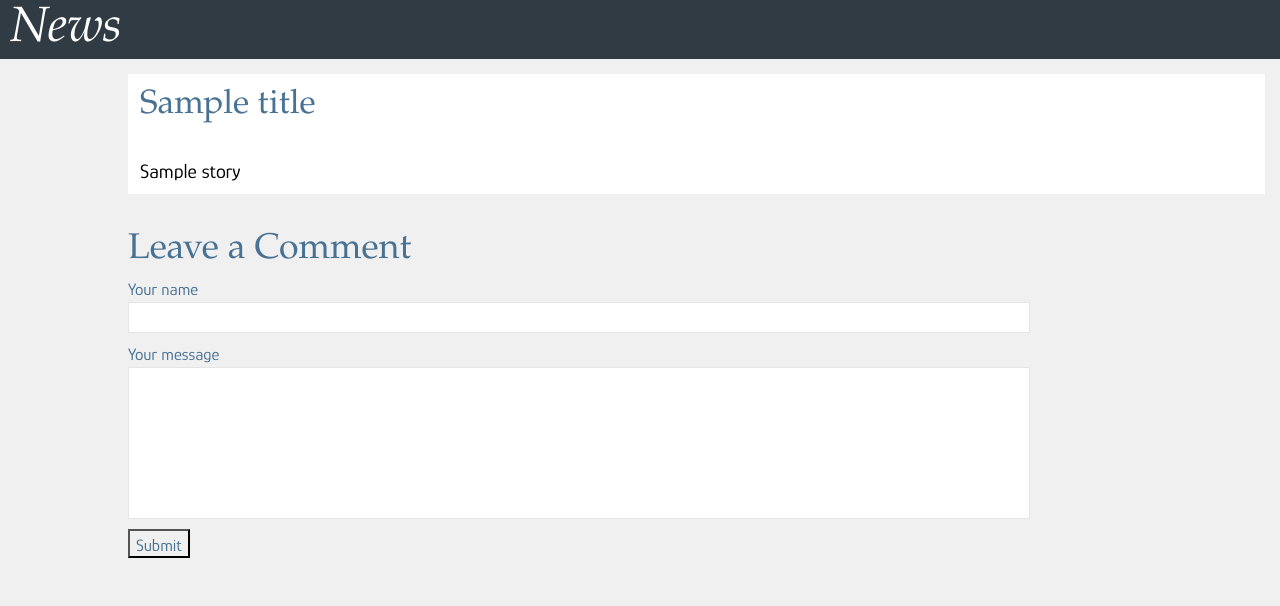
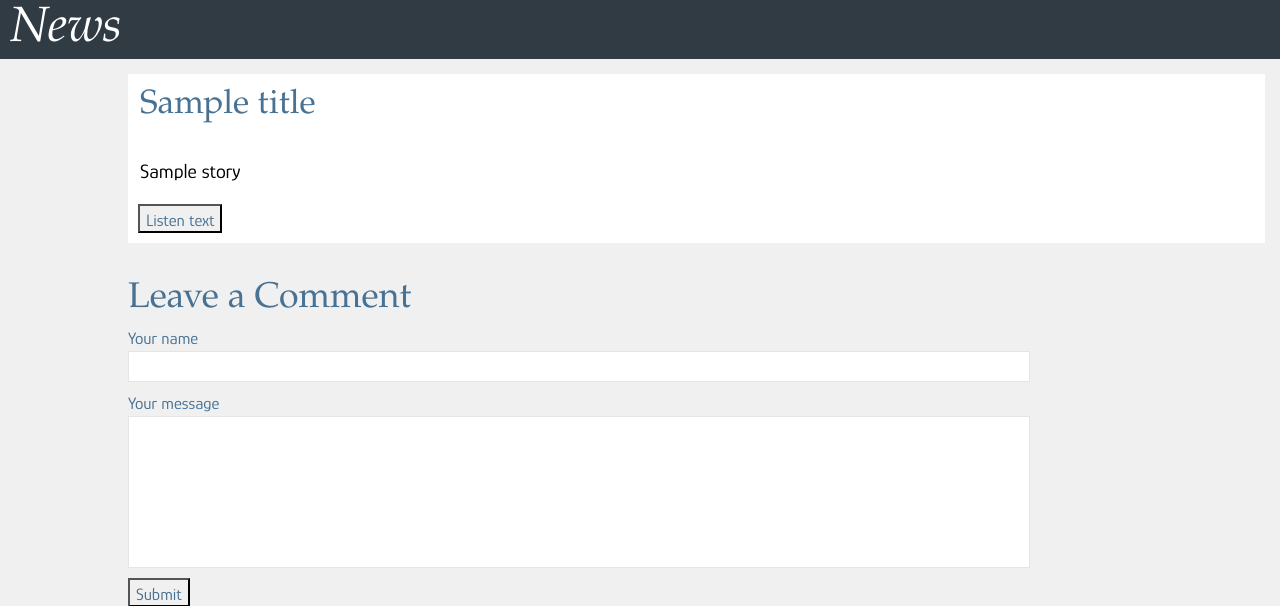
Before and after one commit to Infinity2326/news_parser, a Flask app: template templates/story.html in a window 1280 px wide. Shown: the top 606 px of the page. Run offline with Flask 2, Linux system fonts and the light colour scheme; the template is opened without the code that fills it: most values are stand-ins (such as "Sample title", 1, 10 or a date in 2020).

Commit message:
add text to speech for posts

```diff
--- a/application.py
+++ b/application.py
@@ -1,6 +1,8 @@
 from flask import Flask, render_template, request, url_for
+import datetime
 from main import create_posts
 from database import connection
+from gtts import gTTS
 
 
 app = Flask(__name__)
@@ -43,12 +45,34 @@ def hook_comment(storyid):
         cursor = connection.cursor()
         text = request.form['commentForm'].replace('"', '\"').replace("'", "\'")
         author = request.form['authorForm'].replace('"', '\"').replace("'", "\'")
-        cursor.execute("INSERT INTO comments VALUES (?, ?, ?)", (storyid, author, text))
+        dt = datetime.datetime.now()
+        dt_string = dt.strftime("Posted: %d.%m.%Y  %H:%M:%S")
+        cursor.execute("INSERT INTO comments VALUES (?, ?, ?, ?)", (storyid, author, text, dt_string))
         connection.commit()
         cursor.execute("SELECT * FROM comments")
         comments = cursor.fetchall()
         cursor.close()
-        return render_template('story.html', comm=comments, postid=storyid, storyid=storyid_list[storyid], title=title[storyid], story=story[storyid])
+        return render_template('story.html', comm=comments, postid=storyid, storyid=storyid_list[storyid],
+                               title=title[storyid], story=story[storyid])
+
+
+
+@app.route('/listen-story-<int:storyid>', methods=['POST', 'GET'])
+def listen_story(storyid):
+    storyid_list = [0]
+    title = [0]
+    story = [0]
+    for line in posts:
+        storyid_list.append(line[0])
+        title.append(line[1])
+        story.append(line[2])
+
+    text = f"{title[storyid]}  {story[storyid]}"
+    language = 'en'
+    tts = gTTS(text=text, lang=language, slow=False)
+    ttsPath = "static/audio/music.mp3"
+    tts.save(ttsPath)
+    return render_template('listen.html', postid=storyid, storyid=storyid_list[storyid], title=title[storyid], story=story[storyid])
 
 
 @app.route('/')
--- a/database.py
+++ b/database.py
@@ -17,5 +17,6 @@ connection.commit()
 cursor.execute('''CREATE TABLE IF NOT EXISTS comments(
               postid INTEGER,
               author TEXT,
-              text TEXT)''')
+              text TEXT,
+              post_time TEXT)''')
 connection.commit()
--- a/static/css/styles.css
+++ b/static/css/styles.css
@@ -104,7 +104,7 @@ a{
 	text-align: left;
 	color:black;
 	background: white;
-	padding: 12px;
+	padding:  0 0 12px 12px;
 }
 .comment-text{
 	font-family: Baskerville, Palatino, sans-serif;
@@ -114,3 +114,16 @@ a{
 	background: white;
 	padding: 0 12px 12px 12px;
 }
+
+.comment-time{
+	font-family: Baskerville, Palatino, sans-serif;
+	font-size: 11px;
+	text-align: right;
+	color: rgb(72,114,148);
+	background: white;
+	padding: 0 5px 0 0;
+}
+
+#tts-form{
+	padding: 10px;
+}
--- a/templates/story.html
+++ b/templates/story.html
@@ -12,6 +12,11 @@
         <div class="story">
             {{story}}
         </div>
+        <form id="tts-form" action="/listen-story-{{ postid }}" method="POST">
+            <label for="tts">
+                <input id="tts" name="tts" type="submit" value="Listen text" class="default-button">
+            </label>
+        </form>
     </article>
     <div class="comment-section">
         <div class="default">
@@ -31,7 +36,11 @@
 
     {% for line in comm %}
         {% if postid == line[0]%}
+
             <div class="comment-author">
+                <div class="comment-time">
+                    {{line[3]}}
+                </div>
                 {{line[1]}}
             </div>
             <div class="comment-text">
```
Also changed, not shown: templates/listen.html (added, +19 -0 lines).
